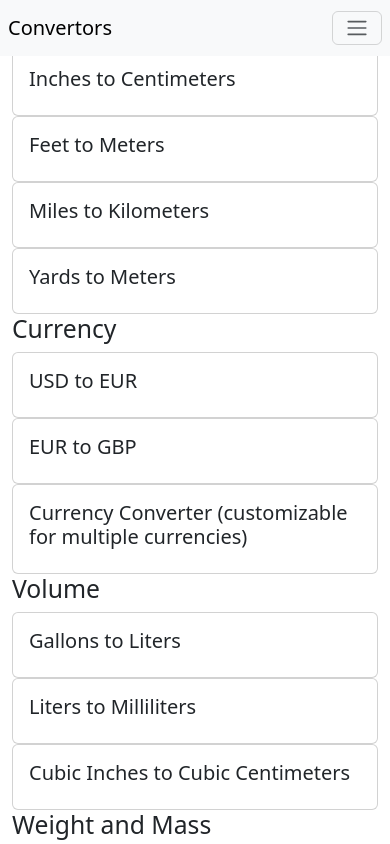
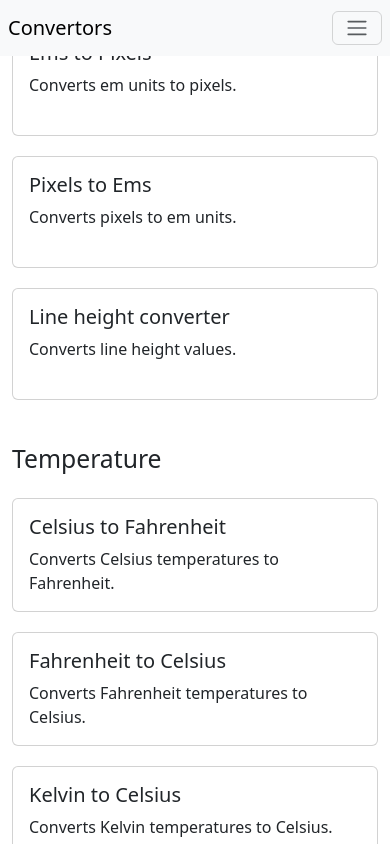
Before and after one commit to birjiskhatoon213/myPortfolio, an Angular app: page /#/home in a window 390 px wide. Both pictures are taken after a click on the button 195 px from the left and 2278 px from the top of the page. Shown: the part 1856-2700 px from the top of the page. Built offline with nearby package versions, Linux system fonts and the light colour scheme; a web font is replaced by a local one.

Commit message:
tenth committ

```diff
--- a/src/app/convertors/convertors.component.css
+++ b/src/app/convertors/convertors.component.css
@@ -1,6 +1,27 @@
-.sticky-header {
-    position: fixed;
-    width: 100%;
-    top: 0;
-    z-index: 1000;
+.convertor-category {
+    margin-bottom: 20px;
 }
+
+.card {
+    min-height: 7rem;
+    margin-bottom: 20px;
+    display: flex;
+    flex-direction: column;
+    overflow: hidden;
+}
+
+.card-body {
+    flex-grow: 1;
+    padding: 1rem;
+}
+
+.card:last-child {
+    margin-right: 0;
+}
+
+@media (max-width: 768px) {
+    .card {
+        flex: 0 0 100%;
+        margin-right: 0;
+    }
+}
--- a/src/app/convertors/convertors.component.html
+++ b/src/app/convertors/convertors.component.html
@@ -1,13 +1,16 @@
 <div class="container">
-    <h1 class="text-center">Convertors</h1>
-    <div class="row">
+    <div class="row mt-3">
         <div class="col-12">
             <div *ngFor="let category of categories" class="convertor-category">
                 <h2>{{ category.name }}</h2>
-                <div class="card-deck">
-                    <div *ngFor="let convertor of category.convertors" class="card">
-                        <div class="card-body">
-                            <h5 class="card-title">{{ convertor }}</h5>
+                <div class="row my-4">
+                    <div *ngFor="let convertor of category.convertors" [attr.data-convertor-name]="convertor.name"
+                        class="col-md-4" #convertorElement>
+                        <div class="card">
+                            <div class="card-body">
+                                <h5 class="card-title">{{ convertor.name }}</h5>
+                                <p class="card-text">{{ convertor.description }}</p>
+                            </div>
                         </div>
                     </div>
                 </div>
--- a/src/app/header/header.component.html
+++ b/src/app/header/header.component.html
@@ -60,7 +60,7 @@
 <!-- Add content specific to ConvertorsHeader -->
 <!-- Add content specific to ConvertorsHeader -->
 <div *ngIf="isConvertorsHeader">
-    <nav class="navbar navbar-expand-lg navbar-light bg-light p-2">
+    <nav class="navbar navbar-expand-lg navbar-light bg-light p-2" id="convertorsHeader">
         <a class="navbar-brand" href="#">Convertors</a>
         <button class="navbar-toggler" type="button" (click)="toggleAllConvertors()">
             <span [ngClass]="{'navbar-toggler-icon': !showAllConvertors, 'close-icon': showAllConvertors}"></span>
@@ -78,7 +78,9 @@
             <div *ngFor="let category of categories" class="category">
                 <strong>{{ category.name }}:</strong>
                 <ul class="convertor-list">
-                    <li *ngFor="let convertor of category.convertors">{{ convertor }}</li>
+                    <li *ngFor="let convertor of category.convertors" (click)="onConvertorNameClick(convertor.name)"
+                        class="hand">{{
+                        convertor.name }}</li>
                 </ul>
             </div>
         </div>
--- a/src/app/header/header.component.ts
+++ b/src/app/header/header.component.ts
@@ -7,7 +7,12 @@ import { PortfolioServiceService } from '../portfolio-service.service';
 
 interface Category {
   name: string;
-  convertors: string[];
+  convertors: Convertor[];
+}
+
+interface Convertor {
+  name: string;
+  description: string;
 }
 
 @Component({
@@ -29,78 +34,157 @@ export class HeaderComponent {
 
   categories: Category[] = [
     {
-      name: "Web Development",
-      convertors: ["Pixels to Rem", "RGB to Hex", "Hex to RGB", "em to px", "% to px"]
+      "name": "Web Development",
+      "convertors": [
+        { "name": "Pixels to Rem", "description": "Converts pixel values to rem units for responsive web design." },
+        { "name": "RGB to Hex", "description": "Converts RGB color values to hexadecimal color codes." },
+        { "name": "Hex to RGB", "description": "Converts hexadecimal color codes to RGB color values." },
+        { "name": "em to px", "description": "Converts em units to pixels." },
+        { "name": "% to px", "description": "Converts percentage values to pixels." }
+      ]
     },
     {
-      name: "Color Conversions",
-      convertors: ["RGB to CMYK", "HEX to HSL", "HSL to RGB", "HSV to RGB", "Color name to HEX/RGB"]
+      "name": "Color Conversions",
+      "convertors": [
+        { "name": "RGB to CMYK", "description": "Converts RGB color values to CMYK color values for printing." },
+        { "name": "HEX to HSL", "description": "Converts hexadecimal color codes to HSL color values." },
+        { "name": "HSL to RGB", "description": "Converts HSL color values to RGB color values." },
+        { "name": "HSV to RGB", "description": "Converts HSV color values to RGB color values." },
+        { "name": "Color name to HEX/RGB", "description": "Converts color names to hexadecimal or RGB color values." }
+      ]
     },
     {
-      name: "Typography",
-      convertors: ["Points to Pixels", "Pixels to Points", "Ems to Pixels", "Pixels to Ems", "Line height converter"]
+      "name": "Typography",
+      "convertors": [
+        { "name": "Points to Pixels", "description": "Converts typography points to pixels." },
+        { "name": "Pixels to Points", "description": "Converts pixels to typography points." },
+        { "name": "Ems to Pixels", "description": "Converts em units to pixels." },
+        { "name": "Pixels to Ems", "description": "Converts pixels to em units." },
+        { "name": "Line height converter", "description": "Converts line height values." }
+      ]
     },
     {
-      name: "Temperature",
-      convertors: ["Celsius to Fahrenheit", "Fahrenheit to Celsius", "Kelvin to Celsius", "Celsius to Kelvin"]
+      "name": "Temperature",
+      "convertors": [
+        { "name": "Celsius to Fahrenheit", "description": "Converts Celsius temperatures to Fahrenheit." },
+        { "name": "Fahrenheit to Celsius", "description": "Converts Fahrenheit temperatures to Celsius." },
+        { "name": "Kelvin to Celsius", "description": "Converts Kelvin temperatures to Celsius." },
+        { "name": "Celsius to Kelvin", "description": "Converts Celsius temperatures to Kelvin." }
+      ]
     },
     {
-      name: "Time",
-      convertors: ["Hours to Minutes", "Minutes to Seconds", "Days to Hours", "Years to Days", "Epoch/Unix Timestamp Converter"]
+      "name": "Time",
+      "convertors": [
+        { "name": "Hours to Minutes", "description": "Converts hours to minutes." },
+        { "name": "Minutes to Seconds", "description": "Converts minutes to seconds." },
+        { "name": "Days to Hours", "description": "Converts days to hours." },
+        { "name": "Years to Days", "description": "Converts years to days." },
+        { "name": "Epoch/Unix Timestamp Converter", "description": "Converts Epoch/Unix timestamps." }
+      ]
     },
     {
-      name: "Length and Distance",
-      convertors: ["Inches to Centimeters", "Feet to Meters", "Miles to Kilometers", "Yards to Meters"]
+      "name": "Length and Distance",
+      "convertors": [
+        { "name": "Inches to Centimeters", "description": "Converts inches to centimeters." },
+        { "name": "Feet to Meters", "description": "Converts feet to meters." },
+        { "name": "Miles to Kilometers", "description": "Converts miles to kilometers." },
+        { "name": "Yards to Meters", "description": "Converts yards to meters." }
+      ]
     },
     {
-      name: "Currency",
-      convertors: ["USD to EUR", "EUR to GBP", "Currency Converter (customizable for multiple currencies)"]
+      "name": "Currency",
+      "convertors": [
+        { "name": "USD to EUR", "description": "Converts US Dollars to Euros." },
+        { "name": "EUR to GBP", "description": "Converts Euros to British Pounds." },
+        { "name": "Currency Converter (customizable for multiple currencies)", "description": "A customizable currency converter." }
+      ]
     },
     {
-      name: "Volume",
-      convertors: ["Gallons to Liters", "Liters to Milliliters", "Cubic Inches to Cubic Centimeters"]
+      "name": "Volume",
+      "convertors": [
+        { "name": "Gallons to Liters", "description": "Converts gallons to liters." },
+        { "name": "Liters to Milliliters", "description": "Converts liters to milliliters." },
+        { "name": "Cubic Inches to Cubic Centimeters", "description": "Converts cubic inches to cubic centimeters." }
+      ]
     },
     {
-      name: "Weight and Mass",
-      convertors: ["Pounds to Kilograms", "Kilograms to Grams", "Ounces to Grams"]
+      "name": "Weight and Mass",
+      "convertors": [
+        { "name": "Pounds to Kilograms", "description": "Converts pounds to kilograms." },
+        { "name": "Kilograms to Grams", "description": "Converts kilograms to grams." },
+        { "name": "Ounces to Grams", "description": "Converts ounces to grams." }
+      ]
     },
     {
-      name: "Data Storage",
-      convertors: ["Bytes to Kilobytes", "Kilobytes to Megabytes", "Megabytes to Gigabytes", "Gigabytes to Terabytes"]
+      "name": "Data Storage",
+      "convertors": [
+        { "name": "Bytes to Kilobytes", "description": "Converts bytes to kilobytes." },
+        { "name": "Kilobytes to Megabytes", "description": "Converts kilobytes to megabytes." },
+        { "name": "Megabytes to Gigabytes", "description": "Converts megabytes to gigabytes." },
+        { "name": "Gigabytes to Terabytes", "description": "Converts gigabytes to terabytes." }
+      ]
     },
     {
-      name: "Speed",
-      convertors: ["Miles per Hour to Kilometers per Hour", "Kilometers per Hour to Meters per Second"]
+      "name": "Speed",
+      "convertors": [
+        { "name": "Miles per Hour to Kilometers per Hour", "description": "Converts speed from miles per hour to kilometers per hour." },
+        { "name": "Kilometers per Hour to Meters per Second", "description": "Converts speed from kilometers per hour to meters per second." }
+      ]
     },
     {
-      name: "Energy",
-      convertors: ["Joules to Calories", "Calories to Kilocalories", "Electronvolts to Joules"]
+      "name": "Energy",
+      "convertors": [
+        { "name": "Joules to Calories", "description": "Converts energy from joules to calories." },
+        { "name": "Calories to Kilocalories", "description": "Converts energy from calories to kilocalories." },
+        { "name": "Electronvolts to Joules", "description": "Converts energy from electronvolts to joules." }
+      ]
     },
     {
-      name: "Pressure",
-      convertors: ["Pascals to Atmospheres", "Atmospheres to Pascals", "Pounds per Square Inch (PSI) to Pascals"]
+      "name": "Pressure",
+      "convertors": [
+        { "name": "Pascals to Atmospheres", "description": "Converts pressure from pascals to atmospheres." },
+        { "name": "Atmospheres to Pascals", "description": "Converts pressure from atmospheres to pascals." },
+        { "name": "Pounds per Square Inch (PSI) to Pascals", "description": "Converts pressure from pounds per square inch (PSI) to pascals." }
+      ]
     },
     {
-      name: "Area",
-      convertors: ["Square Meters to Square Feet", "Square Kilometers to Square Miles", "Acres to Square Meters"]
+      "name": "Area",
+      "convertors": [
+        { "name": "Square Meters to Square Feet", "description": "Converts area from square meters to square feet." },
+        { "name": "Square Kilometers to Square Miles", "description": "Converts area from square kilometers to square miles." },
+        { "name": "Acres to Square Meters", "description": "Converts area from acres to square meters." }
+      ]
     },
     {
-      name: "Angles",
-      convertors: ["Degrees to Radians", "Radians to Degrees", "Gradians to Degrees"]
+      "name": "Angles",
+      "convertors": [
+        { "name": "Degrees to Radians", "description": "Converts angles from degrees to radians." },
+        { "name": "Radians to Degrees", "description": "Converts angles from radians to degrees." },
+        { "name": "Gradians to Degrees", "description": "Converts angles from gradians to degrees." }
+      ]
     },
     {
-      name: "Sound",
-      convertors: ["Decibels to Watts", "Watts to Decibels"]
+      "name": "Sound",
+      "convertors": [
+        { "name": "Decibels to Watts", "description": "Converts sound intensity from decibels to watts." },
+        { "name": "Watts to Decibels", "description": "Converts power from watts to decibels." }
+      ]
     },
     {
-      name: "Photography",
-      convertors: ["Megapixels to Pixels", "Pixels to Megapixels"]
+      "name": "Photography",
+      "convertors": [
+        { "name": "Megapixels to Pixels", "description": "Converts resolution from megapixels to pixels." },
+        { "name": "Pixels to Megapixels", "description": "Converts resolution from pixels to megapixels." }
+      ]
     },
     {
-      name: "Fuel Efficiency",
-      convertors: ["Miles per Gallon to Liters per 100 Kilometers", "Liters per 100 Kilometers to Miles per Gallon"]
+      "name": "Fuel Efficiency",
+      "convertors": [
+        { "name": "Miles per Gallon to Liters per 100 Kilometers", "description": "Converts fuel efficiency from miles per gallon to liters per 100 kilometers." },
+        { "name": "Liters per 100 Kilometers to Miles per Gallon", "description": "Converts fuel efficiency from liters per 100 kilometers to miles per gallon." }
+      ]
     }
-  ];
+  ]
 
   constructor(private router: Router, private activatedRoute: ActivatedRoute, private renderer: Renderer2, private el: ElementRef, private fb: FormBuilder, private portfolioService: PortfolioServiceService) {
     // Initialize the colorPickerForm with default values
@@ -191,4 +275,12 @@ export class HeaderComponent {
   toggleAllConvertors(): void {
     this.showAllConvertors = !this.showAllConvertors;
   }
+
+  // Method to handle click on convertor name in the header
+  onConvertorNameClick(convertorName: string): void {
+    // Emit an event or use a service to notify the Convertors component about the selected convertor
+    this.portfolioService.setSelectedConvertor(convertorName);
+    this.toggleAllConvertors();
+  }
+
 }
```
Also changed, not shown: src/app/convertors/convertors.component.ts (+38 -9 lines), src/app/portfolio-service.service.ts (+14 -4 lines), 7 other files (tests, documents, lock files or other folders).
